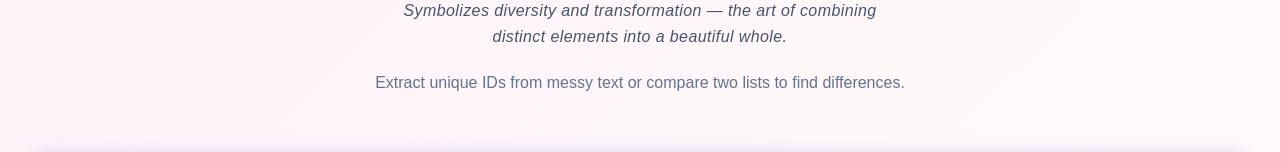
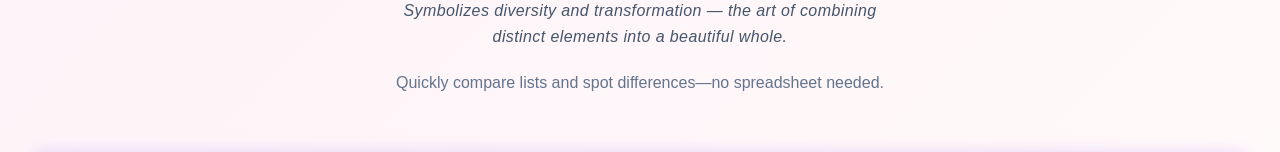
Before and after one commit to denesvaghani/textgauge-frontend, a Next.js app: page /list-comparator in a window 1280 px wide. Shown: the part 271-423 px from the top of the page. Built offline with nearby package versions, Linux system fonts and the light colour scheme; no server answers.

Commit message:
content(list-comparator): update hero description

```diff
--- a/src/app/list-comparator/ListComparatorClient.tsx
+++ b/src/app/list-comparator/ListComparatorClient.tsx
@@ -401,7 +401,7 @@ https://example.com/api/v1/checkout`;
         <SmartHeroHeader
           title="List Comparator & Unique Extractor"
           theme={theme}
-          description="Extract unique IDs from messy text or compare two lists to find differences."
+          description="Quickly compare lists and spot differences—no spreadsheet needed."
         />
 
         <main className="flex-grow w-full max-w-[1920px] mx-auto px-4 sm:px-6 lg:px-8 py-8">
```
